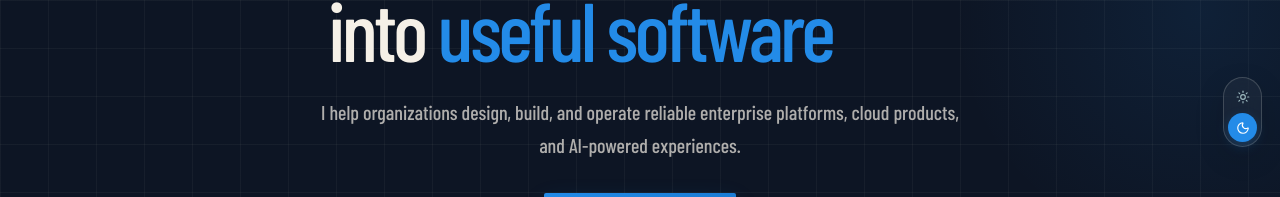
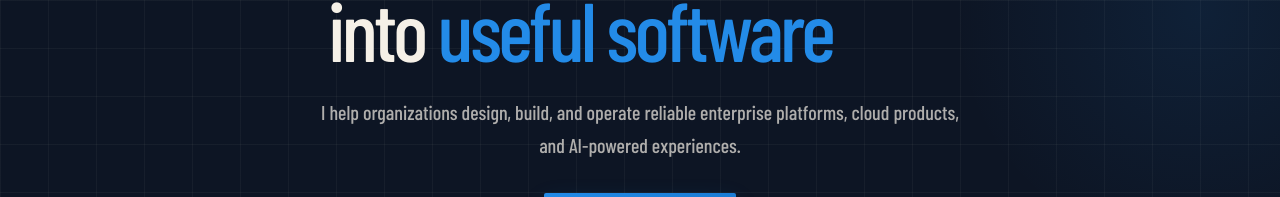
Before and after one commit to kevin-lim-0919/zach-portfolio, a React (Vite) app: page / in a window 1280 px wide. Shown: the part 288-485 px from the top of the page. Built offline with nearby package versions, Linux system fonts and the light colour scheme.

Commit message:
Make portfolio dark mode only

```diff
--- a/src/main.jsx
+++ b/src/main.jsx
@@ -14,8 +14,6 @@ import {
   Database,
   Smartphone,
   Workflow,
-  Sun,
-  Moon,
 } from "lucide-react";
 import "./styles.css";
 import "./theme.css";
@@ -178,16 +176,7 @@ function Header() {
   const [open, setOpen] = useState(false),
     [active, setActive] = useState(""),
     [progress, setProgress] = useState(0),
-    [scrolled, setScrolled] = useState(false),
-    [theme, setTheme] = useState(
-      () => localStorage.getItem("eas-theme") || "dark",
-    );
-  useEffect(() => {
-    document.documentElement.dataset.theme = theme;
-    localStorage.setItem("eas-theme", theme);
-    document.querySelector('meta[name="theme-color"]').content =
-      theme === "dark" ? "#0d1524" : "#f5f0e7";
-  }, [theme]);
+    [scrolled, setScrolled] = useState(false);
   useEffect(() => {
     let update = () => {
       let max = document.documentElement.scrollHeight - innerHeight;
@@ -213,28 +202,6 @@ function Header() {
   let nav = (id) => (active === id ? "active" : "");
   return (
     <>
-      <div
-        className="theme-switch floating-theme"
-        role="group"
-        aria-label="Color theme"
-      >
-        <button
-          className={theme === "light" ? "selected" : ""}
-          onClick={() => setTheme("light")}
-          aria-label="Use light mode"
-          aria-pressed={theme === "light"}
-        >
-          <Sun />
-        </button>
-        <button
-          className={theme === "dark" ? "selected" : ""}
-          onClick={() => setTheme("dark")}
-          aria-label="Use dark mode"
-          aria-pressed={theme === "dark"}
-        >
-          <Moon />
-        </button>
-      </div>
       <header className={scrolled ? "scrolled" : ""}>
         <div className="progress" style={{ width: progress + "%" }} />
         <div className="nav-wrap">
@@ -267,43 +234,8 @@ function Header() {
   );
 }
 function ProjectDetail({ project }) {
-  const [projectTheme, setProjectTheme] = useState(
-    () => localStorage.getItem("eas-project-theme") || "light",
-  );
-  useEffect(() => {
-    document.documentElement.dataset.theme = projectTheme;
-    localStorage.setItem("eas-project-theme", projectTheme);
-    document.querySelector('meta[name="theme-color"]').content =
-      projectTheme === "dark" ? "#0d1524" : "#f5f0e7";
-  }, [projectTheme]);
-  const projectThemeControl = (
-    <div
-      className="theme-switch floating-theme"
-      role="group"
-      aria-label="Color theme"
-    >
-      <button
-        className={projectTheme === "light" ? "selected" : ""}
-        onClick={() => setProjectTheme("light")}
-        aria-label="Use light mode"
-        aria-pressed={projectTheme === "light"}
-      >
-        <Sun />
-      </button>
-      <button
-        className={projectTheme === "dark" ? "selected" : ""}
-        onClick={() => setProjectTheme("dark")}
-        aria-label="Use dark mode"
-        aria-pressed={projectTheme === "dark"}
-      >
-        <Moon />
-      </button>
-    </div>
-  );
   if (!project) {
     return (
-      <>
-        {projectThemeControl}
       <main className="project-detail project-not-found" id="top">
         <div className="shell">
           <span className="eyebrow">Project not found</span>
@@ -313,7 +245,6 @@ function ProjectDetail({ project }) {
           </a>
         </div>
       </main>
-      </>
     );
   }
   const gallery = Array.from(
@@ -321,8 +252,6 @@ function ProjectDetail({ project }) {
     (_, index) => `/projects/${project.slug}-${index + 2}.png`,
   );
   return (
-    <>
-      {projectThemeControl}
     <main className="project-detail reference-project" id="top">
       <nav className="reference-nav" aria-label="Project navigation">
         <a href="/">Home</a>
@@ -402,7 +331,6 @@ function ProjectDetail({ project }) {
         </section>
       </div>
     </main>
-    </>
   );
 }
 function ContactPage() {
@@ -459,6 +387,10 @@ function ContactPage() {
 }
 function App() {
   useEffect(() => {
+    document.documentElement.dataset.theme = "dark";
+    document.querySelector('meta[name="theme-color"]').content = "#0d1524";
+    localStorage.removeItem("eas-theme");
+    localStorage.removeItem("eas-project-theme");
     let items = document.querySelectorAll(".reveal");
     let observer = new IntersectionObserver(
       (es) =>
```
Also changed, not shown: 34 other files (tests, documents, lock files or other folders). Lines whose indentation alone changed are shown as unchanged.
